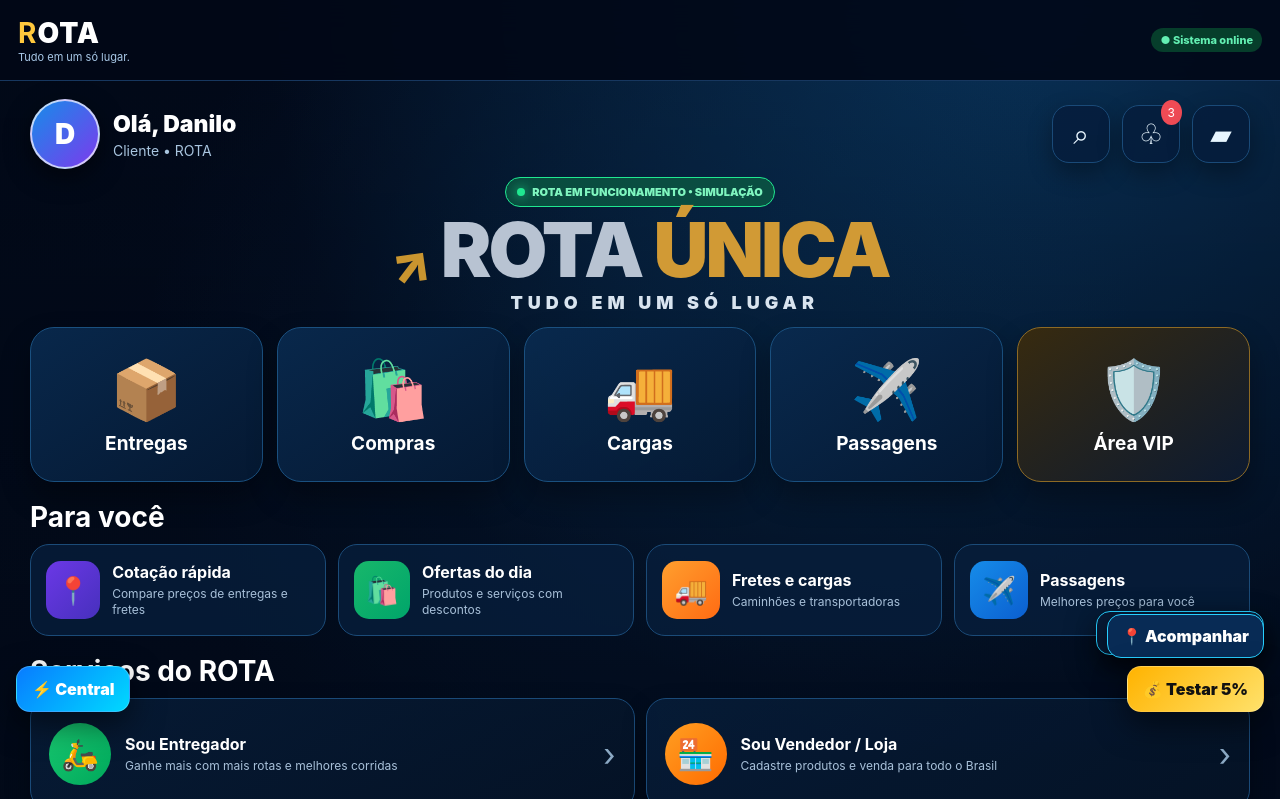
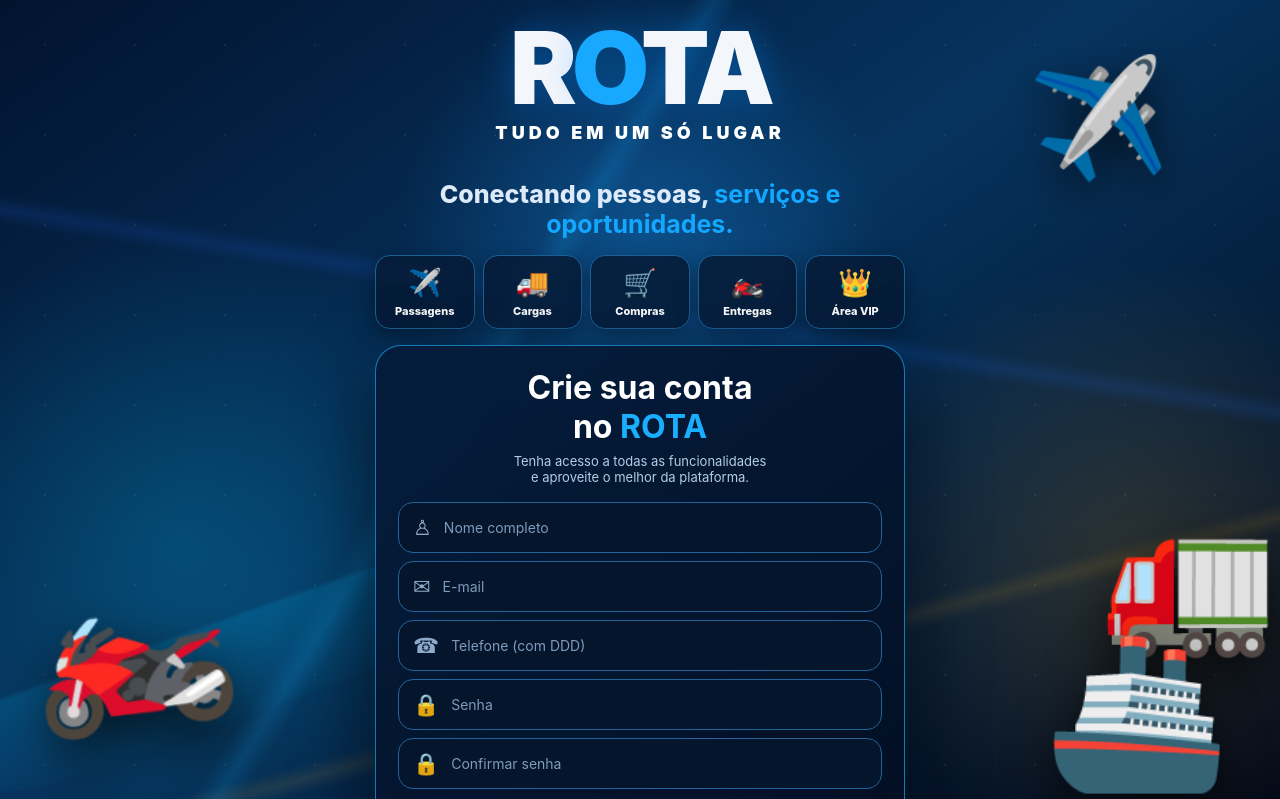
Before and after one commit to daniloaraujodonascimento83-design/Rota, a website: page index.html in a window 1280 px wide. Shown: the top 799 px of the page. Drawn offline with Linux system fonts and the light colour scheme.

Commit message:
feat: make reference-style screen the ROTA opening

```diff
--- a/index.html
+++ b/index.html
@@ -511,5 +511,6 @@ body:has(#authGate:not(.hidden)){overflow:hidden}
 <script src="/core-ui.js"></script>
 <script src="/tracking-ui.js"></script>
 <script src="/live-delivery-ui.js"></script>
+<script src="/opening-ui.js"></script>
 </body>
 </html>
```
